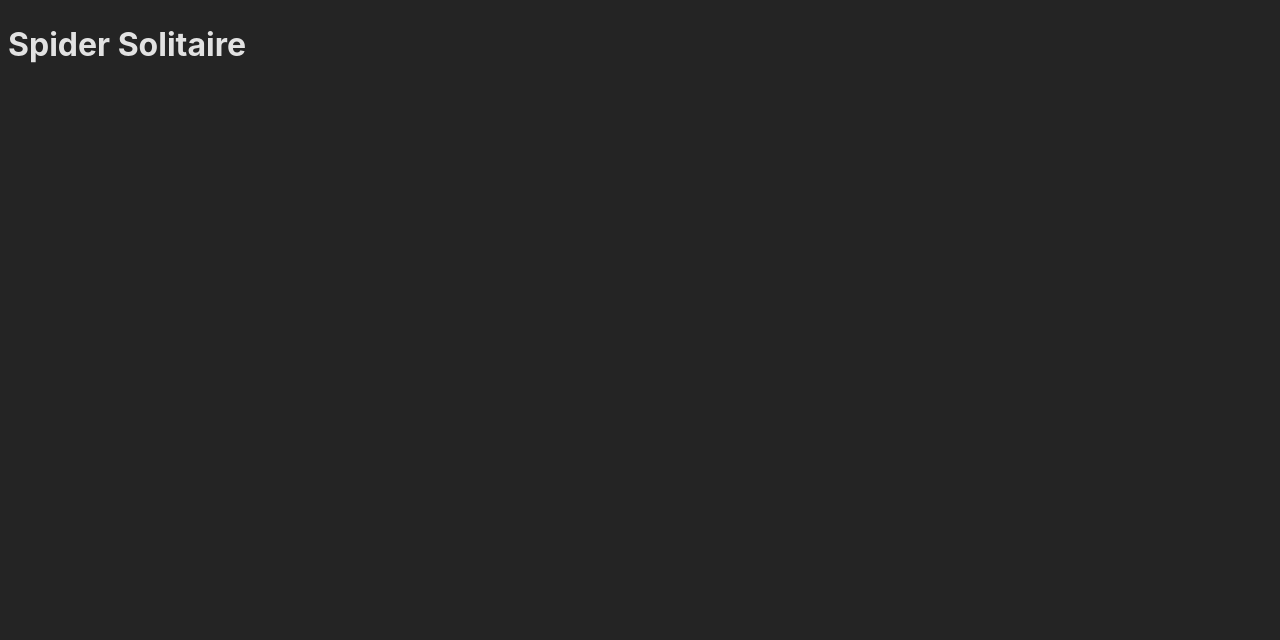
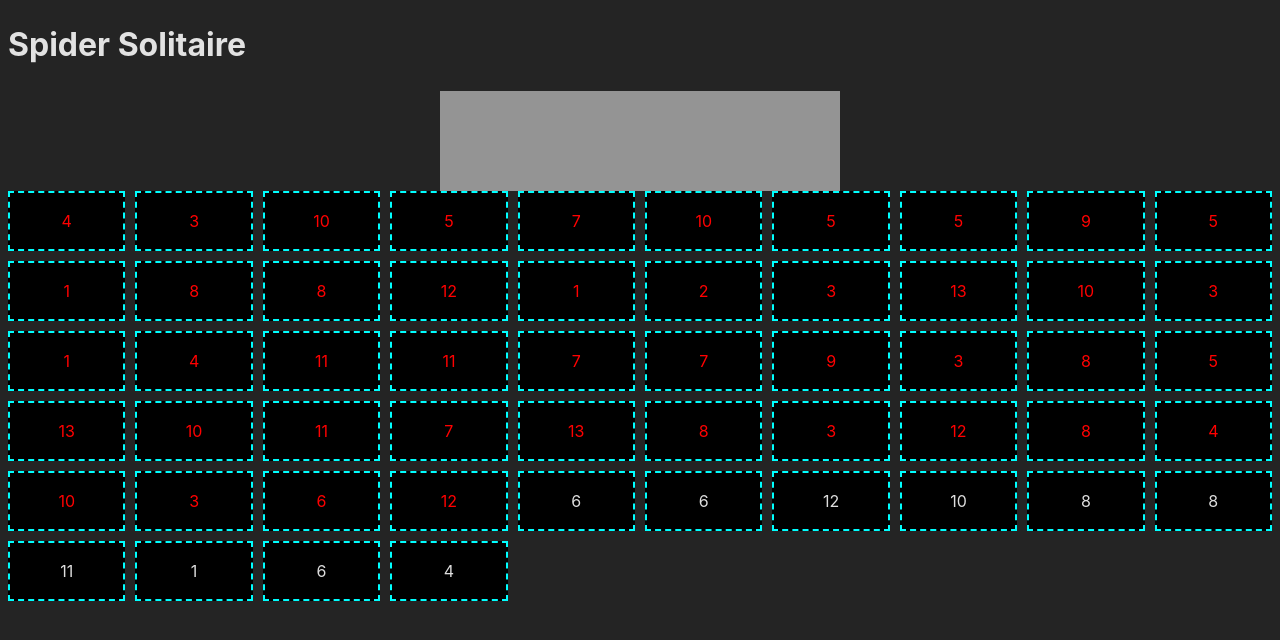
Before and after one commit to MarsBarnes/Spider, a React (Vite) app: page / in a window 1280 px wide. Shown: the top 640 px of the page. Built offline with nearby package versions, Linux system fonts and the light colour scheme.

Commit message:
display initial card deal

```diff
--- a/src/App.tsx
+++ b/src/App.tsx
@@ -1,8 +1,41 @@
+import { grandArray } from "./script";
+
 function App() {
+
+// this is an alternate way to write the  nested map function
+  // const divs = [];
+  // for (let i = 0; i < grandArray.length; i++) {
+  //   const col = grandArray[i];
+  //   const row = [];
+  //   for (let j = 0; j < col.length; j++) {
+  //     const card = col[j];
+  //     row.push(
+  //       <div key={`${i}${j}`} className={`row${j} col${i}`}>
+  //         <p>{card.val}</p>
+  //       </div>
+  //     );
+  //   }
+  //   divs.push(row);
+  // }
+
   return (
     <>
       <h1>Spider Solitaire</h1>
-      <main className="grid"></main>
+      <main>
+        <div className="flex"><div className="hold"></div></div>
+        {/* <h1>{answer}</h1> */}
+        <div className="grid">
+          {/* {divs} */}
+
+          {grandArray.map((col, i) =>
+            col.map((card, j) => (
+              <div key={`${i}${j}`} className={`row${j} col${i}`}>
+                <p className={card.visible ? "" : "red"}>{card.val}</p>
+              </div>
+            ))
+          )}
+        </div>
+      </main>
     </>
   );
 }
--- a/src/index.css
+++ b/src/index.css
@@ -12,10 +12,96 @@
   -webkit-font-smoothing: antialiased;
   -moz-osx-font-smoothing: grayscale;
 }
+.flex{
+  display: flex;
+  justify-content: center;
+}
+.hold{
+  background-color: rgb(148, 148, 148);
+  width: 400px;
+  height: 100px;
+
+}
 .grid {
   display: grid;
   grid-template-columns: repeat(10, 1fr);
   grid-template-rows: repeat(20, 1fr);
   grid-column-gap: 10px;
   grid-row-gap: 10px;
+  /* border-width: 2px;
+  border-color: aqua;
+  border-style: dashed; */
 }
+.grid > * {
+   border-width: 2px;
+  border-color: aqua;
+  border-style: dashed;
+  background-color: rgb(0, 0, 0);
+  display: flex;
+  justify-content: center;
+}
+
+.col0{
+  grid-column: 1 / 2;
+}
+.col1{
+  grid-column: 2 / 3;
+}
+.col2{
+  grid-column: 3 / 4;
+}
+.col3{
+  grid-column: 4 / 5;
+}
+.col4{
+  grid-column: 5 / 6;
+}
+.col5{
+  grid-column: 6 / 7;
+}
+.col6{
+  grid-column: 7 / 8;
+}
+.col7{
+  grid-column: 8 / 9;
+}
+.col8{
+  grid-column: 9 / 10;
+}
+.col9{
+  grid-column: 10 / 11;
+}
+
+.row0{
+  grid-row: 1 / 2;
+}
+.row1{
+  grid-row: 2 / 3;
+}
+.row2{
+  grid-row: 3 / 4;
+}
+.row3{
+  grid-row: 4 / 5;
+}
+.row4{
+  grid-row: 5 / 6;
+}
+.row5{
+  grid-row: 6 / 7;
+}
+.row6{
+  grid-row: 7 / 8;
+}
+.row7{
+  grid-row: 8 / 9;
+}
+.row8{
+  grid-row: 9 / 10;
+}
+.row9{
+  grid-row: 10 / 11;
+}
+.red{
+  color: red;
+}
--- a/src/main.tsx
+++ b/src/main.tsx
@@ -2,6 +2,7 @@ import React from 'react'
 import ReactDOM from 'react-dom/client'
 import App from './App.tsx'
 import './index.css'
+import './script'
 
 ReactDOM.createRoot(document.getElementById('root')!).render(
   <React.StrictMode>
--- a/src/script.ts
+++ b/src/script.ts
@@ -36,34 +36,49 @@ function shuffle(pool: Card[]) {
 
 shuffle(pool);
 
-//deal 44 cards into 10 arrays
-const col1 = [];
-const col2 = [];
-const col3 = [];
-const col4 = [];
-const col5 = [];
-const col6 = [];
-const col7 = [];
-const col8 = [];
-const col9 = [];
-const col10 = [];
+//deal 44 cards into 10 arrays- 1 for each column
+const col1: Card[] = [];
+const col2: Card[] = [];
+const col3: Card[] = [];
+const col4: Card[] = [];
+const col5: Card[] = [];
+const col6: Card[] = [];
+const col7: Card[] = [];
+const col8: Card[] = [];
+const col9: Card[] = [];
+const col10: Card[] = [];
 
+//put all col arrays into 1 grand array
+
+const grandArray: Card[][] = [col1, col2, col3, col4, col5, col6, col7, col8, col9, col10 ]
+
+
+//deal 44 cards facedown
 function dealFaceDown(deck: Card[]) {
-  for (let i = 0; i < 44; i += 10) {
-    console.log(i);
-    col1.push(deck[i]);
-    col2.push(deck[i + 1]);
-    col3.push(deck[i + 2]);
-    col4.push(deck[i + 3]);
-    col5.push(deck[i + 4]);
-    col6.push(deck[i + 5]);
-    col7.push(deck[i + 6]);
-    col8.push(deck[i + 7]);
-    col9.push(deck[i + 8]);
-    col10.push(deck[i + 9]);
-
-    //pop from deck
+  let j: number = 0
+  for (let i = 0; i < 44; i++) {
+    grandArray[j].push(deck[0])
+    j = (j + 1) % 10;
+    deck.shift()
   }
 }
 
 dealFaceDown(deck);
+// console.log(grandArray)
+
+//deal 10 cards faceup
+function dealFaceUp(deck: Card[]) {
+  let j: number = 0;
+  for (let i = 0; i < 10; i++) {
+    deck[0].visible = true;
+    grandArray[j].push(deck[0])
+    j = (j + 1) % 10;
+    deck.shift()
+    console.log(deck[0]);
+  }
+}
+dealFaceUp(deck);
+console.log(grandArray);
+
+export { grandArray };
+export { Card };
```
